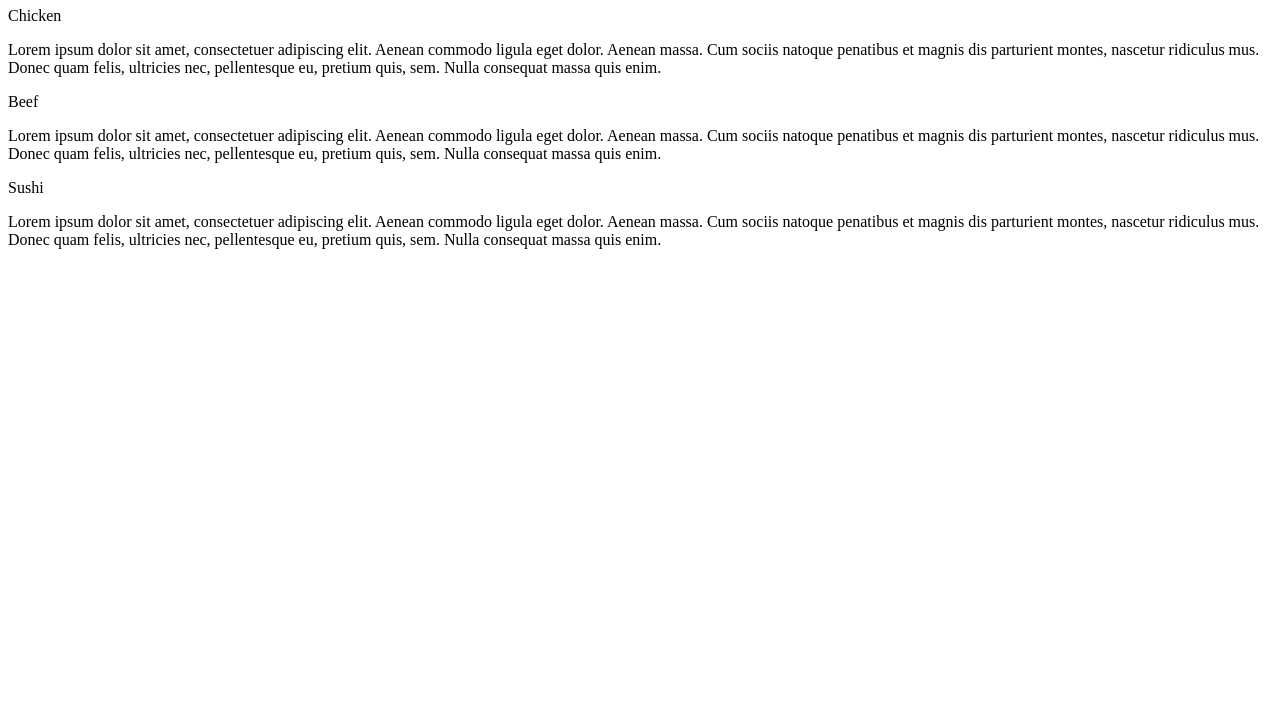
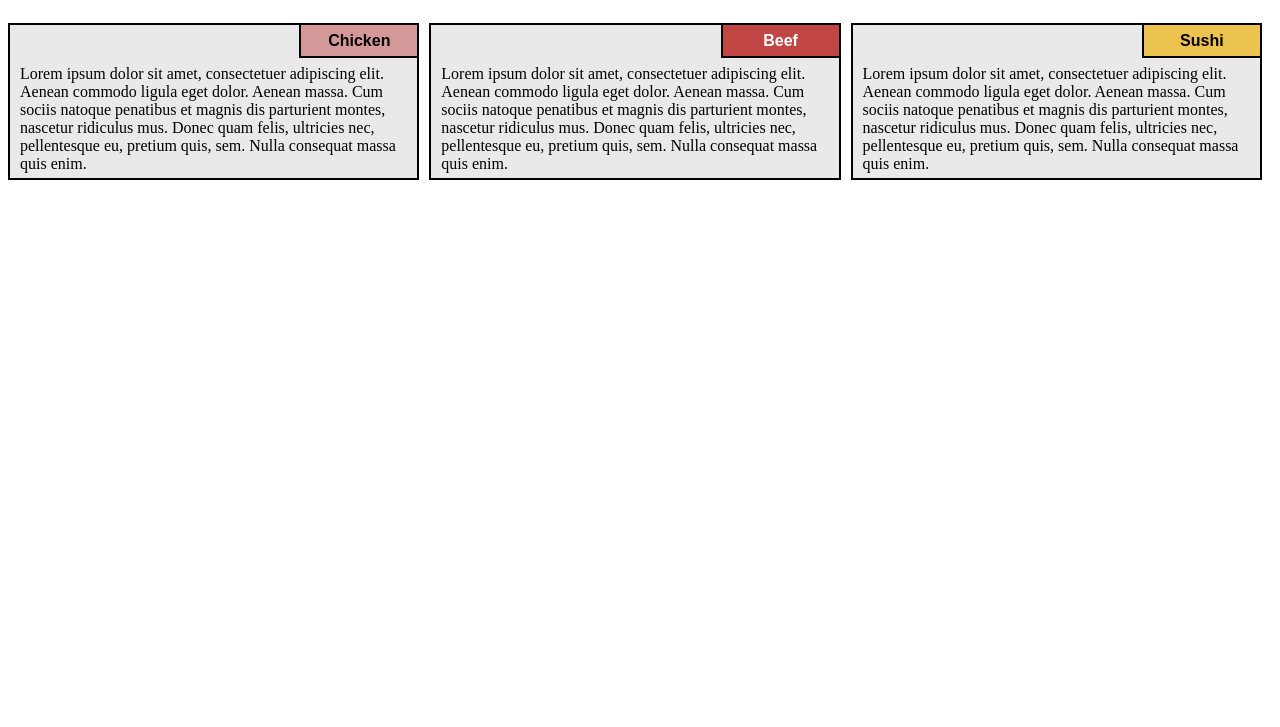
Before and after one commit to ecovi1/html-css-javascript-class, a plain HTML site: page module2assignment/codingassignment.html in a window 1280 px wide. Shown: the part 73-800 px from the top of the page. Drawn offline with Linux system fonts and the light colour scheme.

Commit message:
update content and css

```diff
--- a/module2assignment/codingassignment.html
+++ b/module2assignment/codingassignment.html
@@ -1,33 +1,29 @@
 <!doctype html>
 <html>
 <head>
-<title>Responsive Layout</title>
-<meta charset="utf-8">
-<meta name="viewport" content="width=device-width, initial-scaled=1">
-<link href="css/styles.css" type=text/css"
-    rel="stylesheet" />
+    <title>Responsive Layout</title>
+    <meta charset="utf-8">
+    <meta name="viewport" content="width=device-width, initial-scaled=1">
+    <link href="css/styles.css" type="text/css" rel="stylesheet" />
 </head>
+
 <body>
-<h1>Our Menu</h1>
-<div class="box">
-    <div class="col-lg-4 col-md-6 col-sm-12">
-    <p class="content-name title1">Chicken</p>
-    <p class="content">Lorem ipsum dolor sit amet, consectetuer adipiscing elit. Aenean commodo ligula eget dolor. Aenean massa. Cum sociis natoque penatibus et magnis dis parturient montes, nascetur ridiculus mus. Donec quam felis, ultricies nec, pellentesque eu, pretium quis, sem. Nulla consequat massa quis enim.</p>
+ <div class="row">
+         <h1>Our Menu</h1>
+
+    <div class="col-lg-4 col-md-6 col-sm-12" id="container">
+        <p id="title1">Chicken</p>
+        <p>Lorem ipsum dolor sit amet, consectetuer adipiscing elit. Aenean commodo ligula eget dolor. Aenean massa. Cum sociis natoque penatibus et magnis dis parturient montes, nascetur ridiculus mus. Donec quam felis, ultricies nec, pellentesque eu, pretium quis, sem. Nulla consequat massa quis enim.</p>
     </div>
 
-</div>
+    <div class="col-lg-4 col-md-6 col-sm-12" id="container">
+        <p id="title2">Beef</p>
+        <p>Lorem ipsum dolor sit amet, consectetuer adipiscing elit. Aenean commodo ligula eget dolor. Aenean massa. Cum sociis natoque penatibus et magnis dis parturient montes, nascetur ridiculus mus. Donec quam felis, ultricies nec, pellentesque eu, pretium quis, sem. Nulla consequat massa quis enim.</p>
+    </div>
 
-<div class="box">
-    <div class="col-lg-4 col-md-6 col-sm-12">
-    <p class="content-name title2">Beef</p>
-    <p class="content">Lorem ipsum dolor sit amet, consectetuer adipiscing elit. Aenean commodo ligula eget dolor. Aenean massa. Cum sociis natoque penatibus et magnis dis parturient montes, nascetur ridiculus mus. Donec quam felis, ultricies nec, pellentesque eu, pretium quis, sem. Nulla consequat massa quis enim.</p>
-    </div>
-</div>
-
-<div class="box">
-    <div class="col-lg-4 col-md-6 col-sm-12">
-    <p class="content-name title3">Sushi</p>
-    <p class="content">Lorem ipsum dolor sit amet, consectetuer adipiscing elit. Aenean commodo ligula eget dolor. Aenean massa. Cum sociis natoque penatibus et magnis dis parturient montes, nascetur ridiculus mus. Donec quam felis, ultricies nec, pellentesque eu, pretium quis, sem. Nulla consequat massa quis enim.</p>
+    <div class="col-lg-4 col-md-6 col-sm-12" id="container">
+        <p id="title3">Sushi</p>
+        <p>Lorem ipsum dolor sit amet, consectetuer adipiscing elit. Aenean commodo ligula eget dolor. Aenean massa. Cum sociis natoque penatibus et magnis dis parturient montes, nascetur ridiculus mus. Donec quam felis, ultricies nec, pellentesque eu, pretium quis, sem. Nulla consequat massa quis enim.</p>
     </div>
 </div>
 
--- a/module2assignment/css/styles.css
+++ b/module2assignment/css/styles.css
@@ -1,92 +1,179 @@
-* {
+*{
     box-sizing: border-box;
-}
-body
-{
-    font-family: Arial, Helvetica, sans-serif;
-    background-color: #ffffff;
-    margin: 0px;
-    padding: 0px;
-}
-
-.row
-{
-    margin-top: 5%;
-    margin-bottom: 5%;
 }
 
 h1
     {
-    margin-bottom: 15px;
     text-align: center;
-    color: #c52ba4;
-    font-size: 50px;
     }
 
-.box
+p
     {
-    width: 100%;
-    overflow: none;
+    background-color: #e9e9e9;
+    border: 2px solid black;
+    height: 200;
+    margin-right: 10px;
+    padding: 40px 10px 5px 10px;
+    overflow: hidden;
     }
 
-.content-name
+
+#container
     {
-    overflow: none;
-    text-align: center;
-    border: 4px solid #000000;
-    width: 100px;
-    height: 40px;
-    padding: 5px;
-    float: right;
-    margin-right: 36px;
-    margin-top: 0px;
-    font-weight: bold;
     position: relative;
     }
 
-.content
+#title1
     {
-    border: 5px solid #000000;
-    width: 90%;
-    height: auto;
-    margin: 2.5%;
-    color: #000000;
-    font-size: 25px;
-    padding: 2%;
-    padding-top: 55px;
-    background-color: #000000;
+    background-color: #D59898;
+    position: absolute;
+    top: 0;
+    right: 0;
+    font-weight: bold;
+    height: 35px;
+    width: 120px;
+    padding: 7px;
+    text-align: center;
+    font-family: Arial, Helvetica, sans-serif;
     }
 
-.title1
+#title2
     {
-    background-color: #ffb6c1;
+    background-color:#C14543 ;
+    color: white;
+    position: absolute;
+    top: 0;
+    right: 0;
+    font-weight: bold;
+    height: 35px;
+    width: 120px;
+    padding: 7px;
+    text-align: center;
+    font-family: Arial, Helvetica, sans-serif;
     }
 
-.title2
+#title3
     {
-    color: #ffffff;
-    background-color: #ff0000;
+    background-color: #ecc34f;
+    position: absolute;
+    top: 0;
+    right: 0;
+    font-weight: bold;
+    height: 35px;
+    width: 120px;
+    padding: 7px;
+    text-align: center;
+    font-family: Arial, Helvetica, sans-serif;
     }
 
-.title3
+
+.row
     {
-    color: #d2e981
+    width: 100%;
     }
-/********** Large devices only **********/
+
+/* Large Devices Only */
 @media (min-width: 992px)
+
 {
+    .col-lg-1, .col-lg-2, .col-lg-3, .col-lg-4, .col-lg-5, .col-lg-6, .col-lg-7, .col-lg-8, .col-lg-9, .col-lg-10, .col-lg-11, .col-lg-12
+    {
+    float: left;
+    }
+
+.col-lg-1
+    {
+    width: 8.33%;
+    }
+
+.col-lg-2
+    {
+    width: 16.66%;
+    }
+
+.col-lg-3
+    {
+    width: 25%;
+    }
+
 .col-lg-4
     {
-        float: left;
     width: 33.33%;
     }
+
+.col-lg-5
+    {
+    width: 41.66%;
     }
-/********** Medium devices only **********/
+
+.col-lg-6
+    {
+    width: 50%;
+    }
+
+.col-lg-7
+    {
+    width: 58.33%;
+    }
+
+.col-lg-8
+    {
+    width: 66.66%;
+    }
+
+.col-lg-9
+    {
+    width: 74.99%;
+    }
+
+.col-lg-10
+    {
+    width: 83.33%;
+    }
+
+.col-lg-11
+    {
+    width: 91.66%;
+    }
+
+.col-lg-12
+    {
+    width: 100%;
+    }
+
+}
+
+/*Medium devices only */
 @media (min-width: 768px) and (max-width: 991px)
 {
-    .col-md-6,.col-md-12
+    .col-md-1, .col-md-2, .col-md-3, .col-md-4, .col-md-5, .col-md-6, .col-md-7, .col-md-8, .col-md-9, .col-md-10, .col-md-11, .col-md-12
     {
     float: left;
+    }
+
+.col-md-1
+    {
+    width: 8.33%;
+    }
+
+.col-md-2
+    {
+    width: 16.66%;
+    }
+
+.col-md-3
+    {
+    width: 25%;
+    }
+
+.col-md-4
+    {
+    width: 33.33%;
+    }
+
+.col-md-5
+    {
+    width: 41.66%;
     }
 
 .col-md-6
@@ -94,28 +181,105 @@ h1
     width: 50%;
     }
 
+.col-md-7
+    {
+    width: 58.33%;
+    }
+
+.col-md-8
+    {
+    width: 66.66%;
+    }
+
+.col-md-9
+    {
+    width: 74.99%;
+    }
+
+.col-md-10
+    {
+    width: 83.33%;
+    }
+
+.col-md-11
+    {
+    width: 91.66%;
+    }
+
 .col-md-12
     {
-      margin-left: -10px;
     width: 100%;
     }
 
-    .title3
-    {
-      margin-right: 65px;
-      width: 100px;
-    }
 }
 
-@media (min-width: 0px) and (max-width: 767px) {
+/********** Mobile only **********/
+@media (max-width: 767px)
+
+{
+    .col-sm-1, .col-sm-2, .col-sm-3, .col-sm-4, .col-sm-5, .col-sm-6, .col-sm-7, .col-sm-8, .col-sm-9, .col-sm-10, .col-sm-11, .col-sm-12
+    {
+    float: left;
+    }
+
+.col-sm-1
+    {
+    width: 8.33%;
+    }
+
+.col-sm-2
+    {
+    width: 16.66%;
+    }
+
+.col-sm-3
+    {
+    width: 25%;
+    }
+
+.col-sm-4
+    {
+    width: 33.33%;
+    }
+
+.col-sm-5
+    {
+    width: 41.66%;
+    }
+
+.col-sm-6
+    {
+    width: 50%;
+    }
+
+.col-sm-7
+    {
+    width: 58.33%;
+    }
+
+.col-sm-8
+    {
+    width: 66.66%;
+    }
+
+.col-sm-9
+    {
+    width: 74.99%;
+    }
+
+.col-sm-10
+    {
+    width: 83.33%;
+    }
+
+.col-sm-11
+    {
+    width: 91.66%;
+    }
+
 .col-sm-12
     {
-        float: left;
     width: 100%;
     }
 
-    .content-name
-    {
-      margin-right: 30px;
 }
-  }
```
Lines whose indentation alone changed are shown as unchanged.
